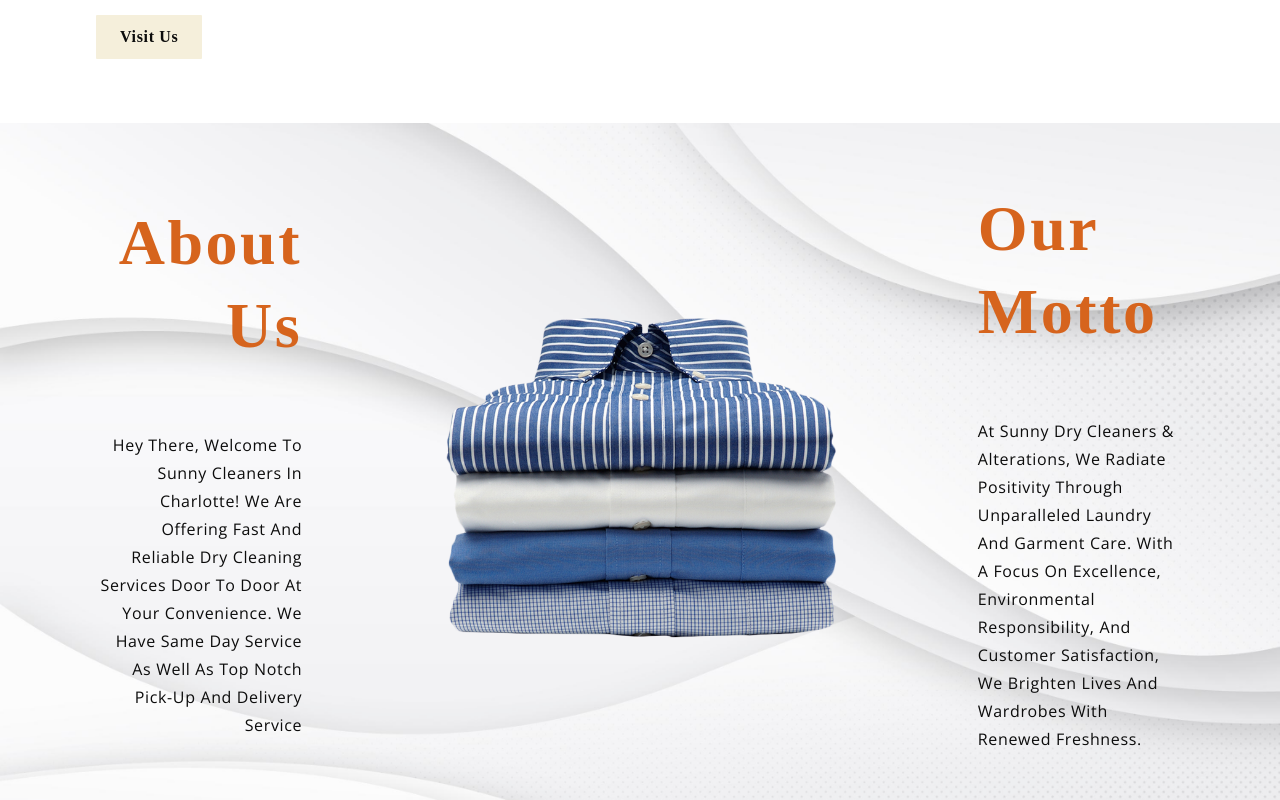
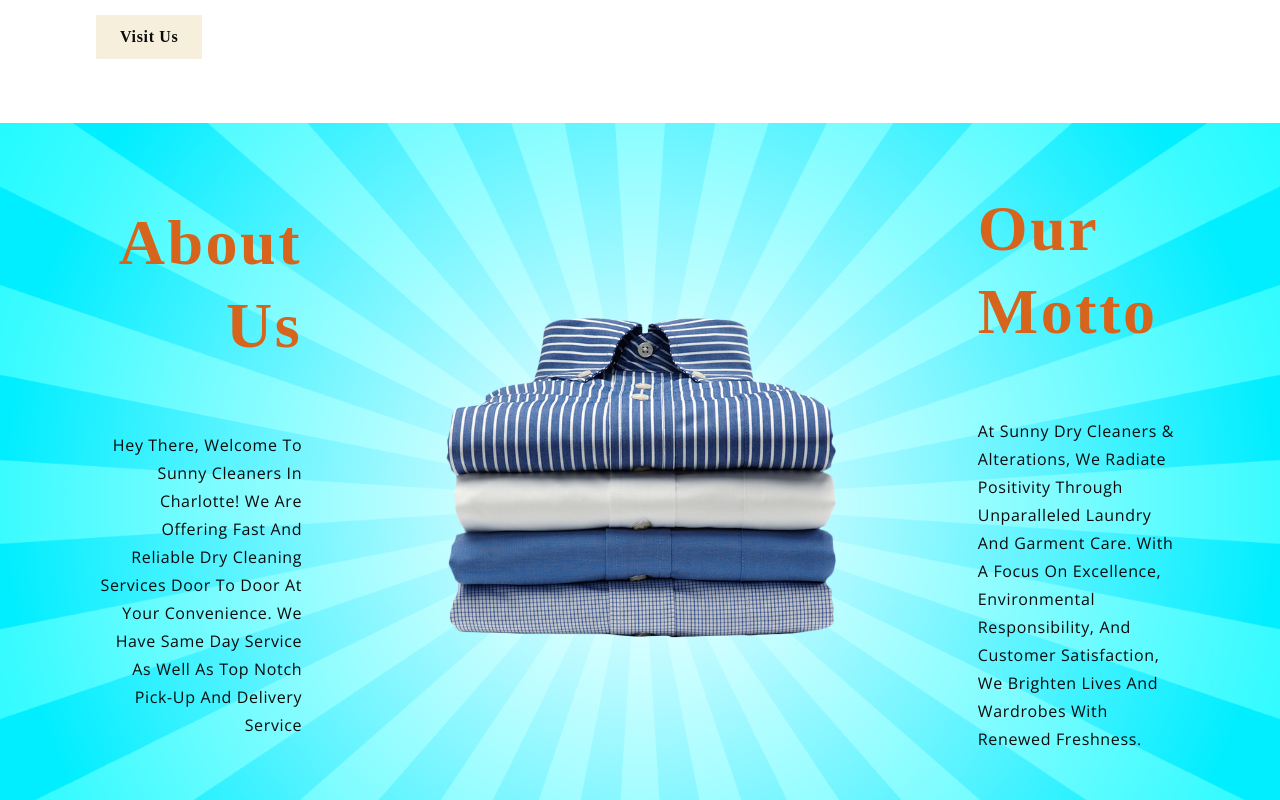
Before and after one commit to seansangpark/sunny_2.1, a React (Create React App) app: page / in a window 1280 px wide. Shown: the part 920-1720 px from the top of the page. Built offline with nearby package versions, Linux system fonts and the light colour scheme; a web font is replaced by a local one.

Commit message:
new background

```diff
--- a/src/App.css
+++ b/src/App.css
@@ -9,7 +9,7 @@
 }
 
 .app__bg {
-  background: url('./assets/bg2.png');
+  background: url('./assets/bg.png');
   background-position: center;
   background-size: cover;
   background-repeat: repeat;
```
